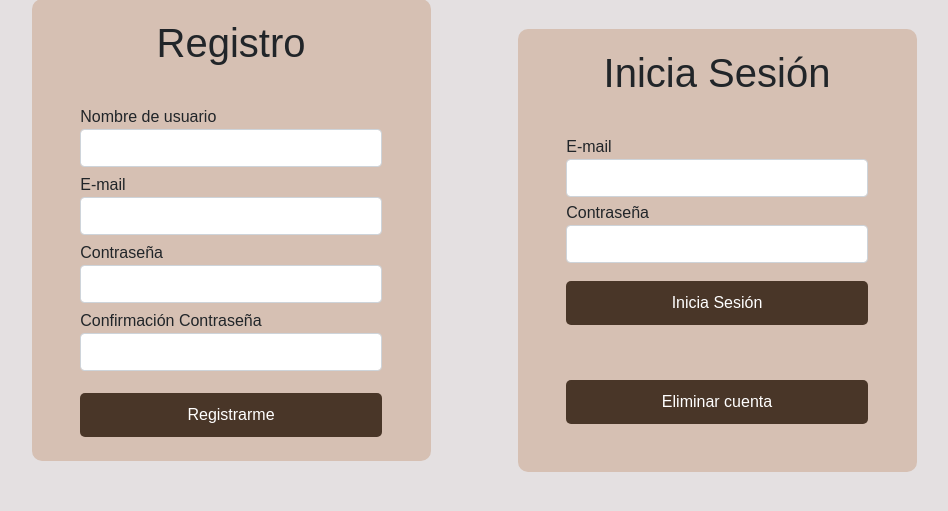
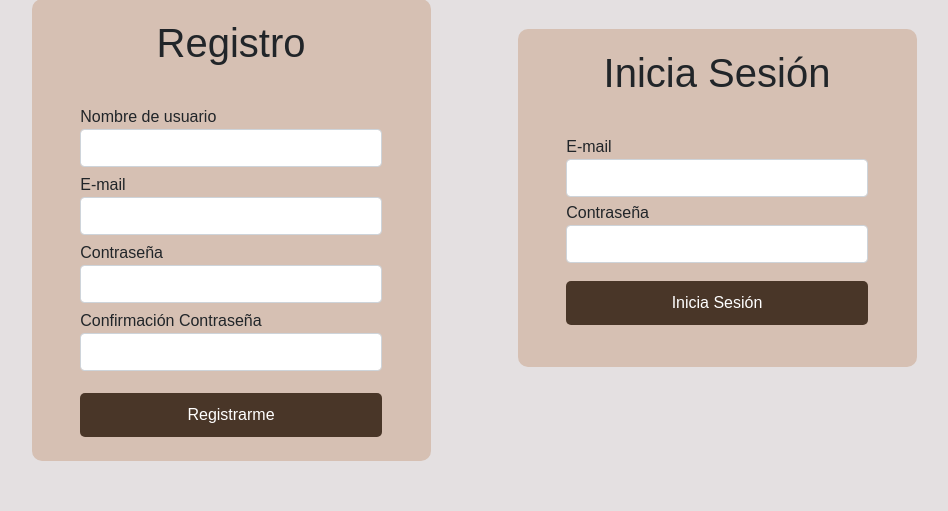
Before and after one commit to LemonHum4n/proyectoMaker, a Flask app: page / in a window 1280 px wide. Shown: the part 66-577 px from the top of the page, without its empty margins (181-1129 px from the left). Run offline with Flask 3, Linux system fonts and the light colour scheme.

Commit message:
cambio registro

```diff
--- a/markerSpace/flask_app/templates/registro.html
+++ b/markerSpace/flask_app/templates/registro.html
@@ -75,9 +75,6 @@
                         </div>
                     <input type="submit" value="Inicia Sesión" class="btn">
                 </form>
-                <form action="/eliminar_cuenta" method="post">
-                    <input type="submit" value="Eliminar cuenta" id="input_eliminar" class="btn">
-                </form>
             </div>
         </div>
     </div>
```
Also changed, not shown: 1 other file.
